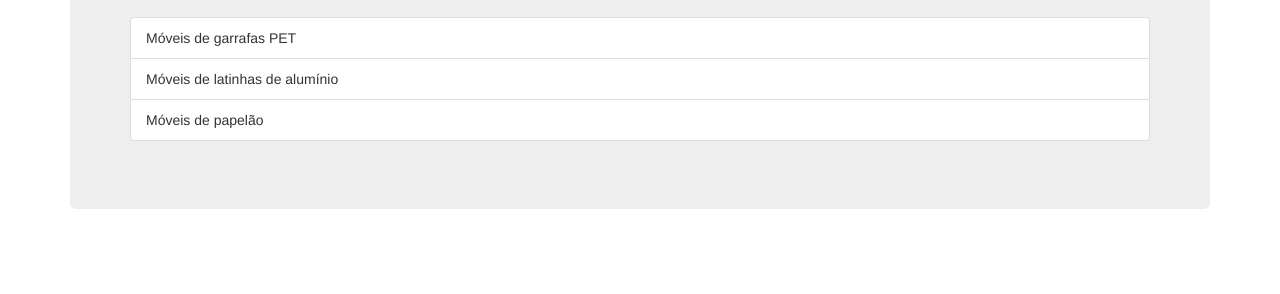
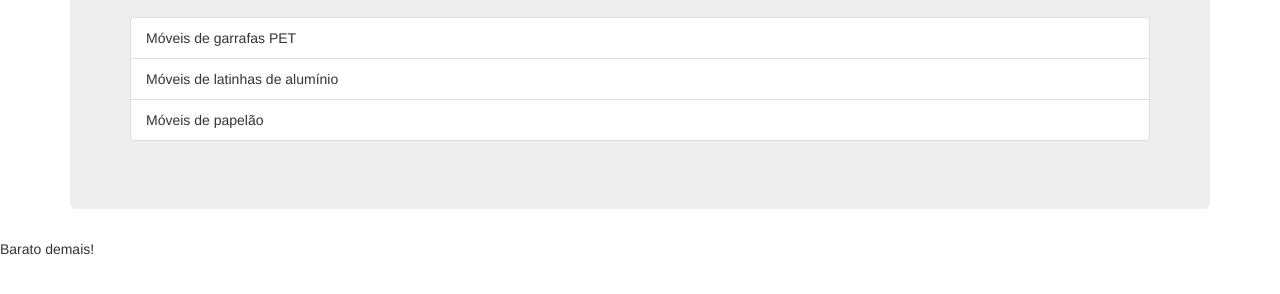
Before and after one commit to katattau/cs_moveis, a plain HTML site: page index.html in a window 1280 px wide. Shown: the part 140-434 px from the top of the page. Drawn offline with nearby package versions, Linux system fonts and the light colour scheme.

Commit message:
Texto peculiar

```diff
--- a/index.html
+++ b/index.html
@@ -36,5 +36,7 @@
 			</ul>
 		</div>
 	</div>
+
+	<p>Barato demais!</p>
 </body>
 </html>
```
